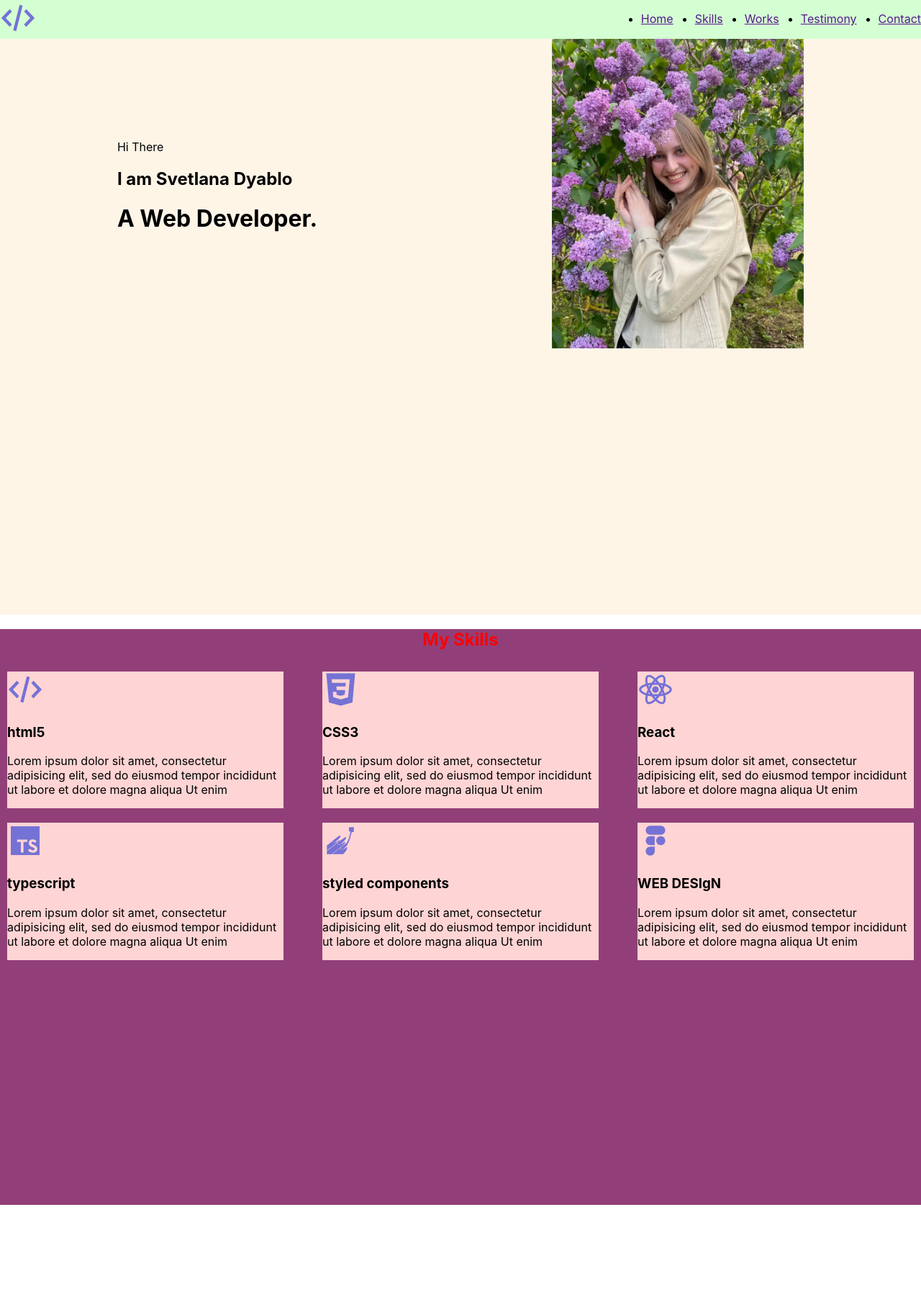
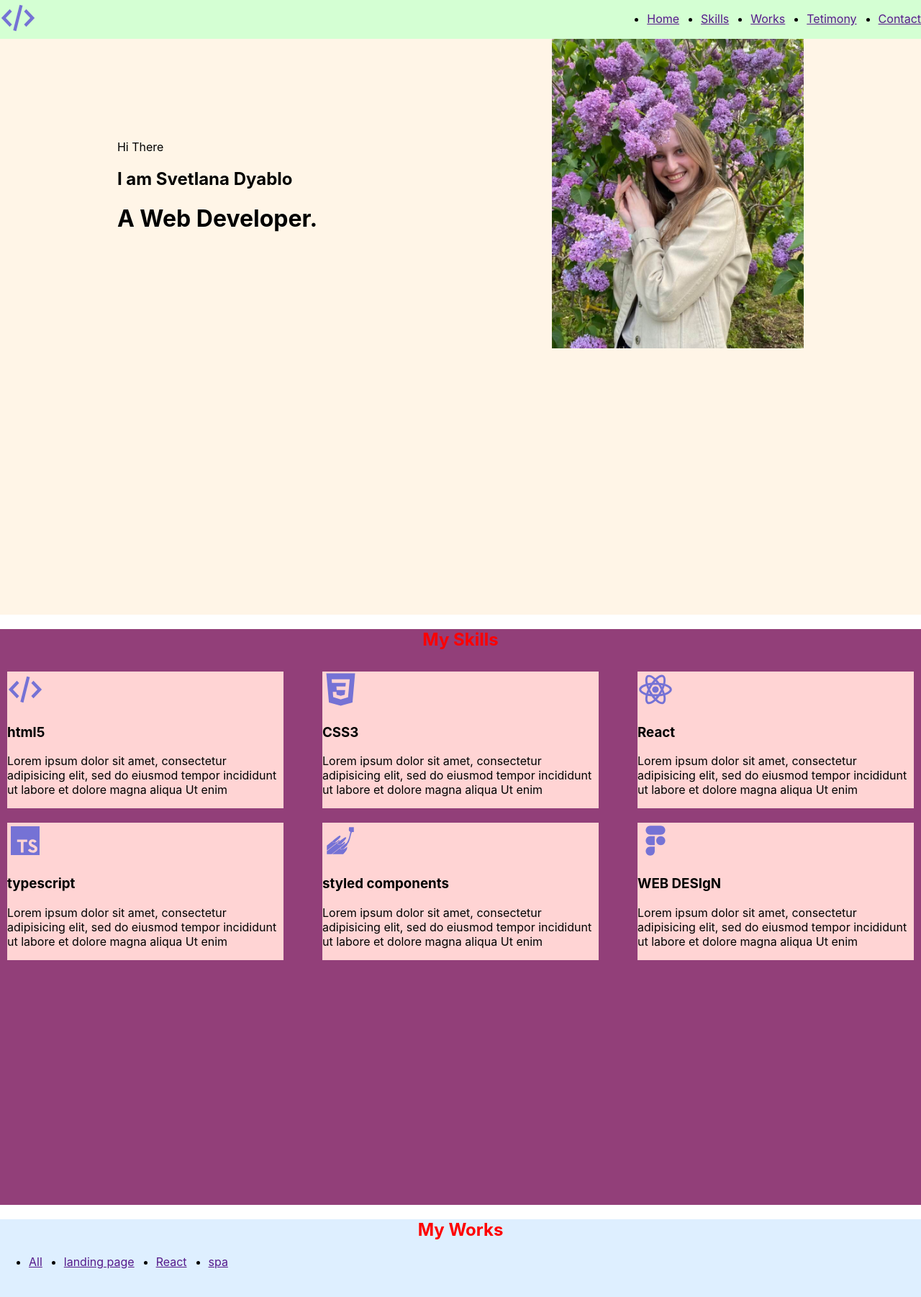
Before and after one commit to Anton-013/portfolio-start-project-main, a React app: page / in a window 1280 px wide. Shown: the top 1802 px of the page at 72% size. Before the commit the page ends 1674 px from the top, so only its background shows below. Built offline with nearby package versions, Linux system fonts and the light colour scheme.

Commit message:
setting Menu

```diff
--- a/src/App.tsx
+++ b/src/App.tsx
@@ -2,6 +2,7 @@ import './App.css';
 import { Header } from './layout/header/Header';
 import { Main } from './layout/sections/main/Main';
 import { Skills } from './layout/sections/skills/Skills';
+import { Works } from './layout/sections/works/Works';
 
 
 function App() {
@@ -10,6 +11,7 @@ function App() {
             <Header/>
             <Main/>
             <Skills/>
+            <Works/>
         </div>
     );
 }
--- a/src/components/menu/Menu.tsx
+++ b/src/components/menu/Menu.tsx
@@ -1,25 +1,16 @@
 import React from "react";
 import styled from "styled-components";
 
-export const Menu = () => {
+export const Menu = (props: {menuItems: Array<string>}) => {
     return (
         <StyledMenu>
             <ul>
-                <li>
-                    <a href="">Home</a>
-                </li>
-                <li>
-                    <a href="">Skills</a>
-                 </li>
-                <li>
-                    <a href="">Works</a>
-                </li>
-                <li>
-                    <a href="">Testimony</a>
-                </li>
-                <li>
-                    <a href="">Contact</a>
-                </li>
+
+                {props.menuItems.map((item :string , index: number)=>{
+                    return <li key={index}>
+                        <a href="">{item}</a>
+                    </li>
+                })}
             </ul>
         </StyledMenu>
     );
--- a/src/layout/header/Header.tsx
+++ b/src/layout/header/Header.tsx
@@ -3,11 +3,13 @@ import styled from 'styled-components';
 import { Menu } from '../../components/menu/Menu';
 import { Logo } from '../../components/logo/Logo';
 
+const items = ["Home", "Skills", "Works", "Tetimony", "Contact"]
+
 export const Header = () => {
     return (
         <StyledHeader>
             <Logo/>
-            <Menu/>
+            <Menu menuItems={items}/>
         </StyledHeader>
     );
 };
--- /dev/null
+++ b/src/layout/sections/works/Works.tsx
@@ -0,0 +1,22 @@
+import React from "react";
+import styled from "styled-components";
+import { SectionTitle } from "../../../components/SectionTitle";
+import { Menu } from "../../../components/menu/Menu";
+
+export {};
+
+const worksItems = ["All", "landing page", "React", "spa"]
+
+export const Works = () => {
+    return (
+        <StyledWorks>
+            <SectionTitle>My Works</SectionTitle>
+            <Menu menuItems={worksItems}/>
+        </StyledWorks>
+    );
+};
+
+const StyledWorks = styled.section`
+    min-height: 100vh;
+    background-color: #deefff;
+`
```
